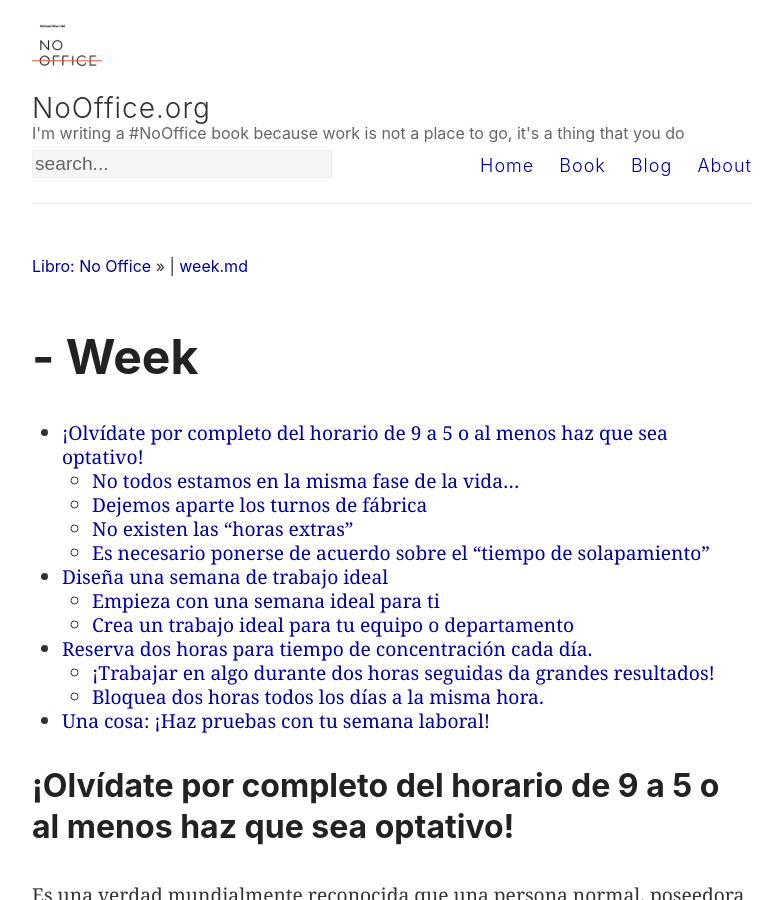
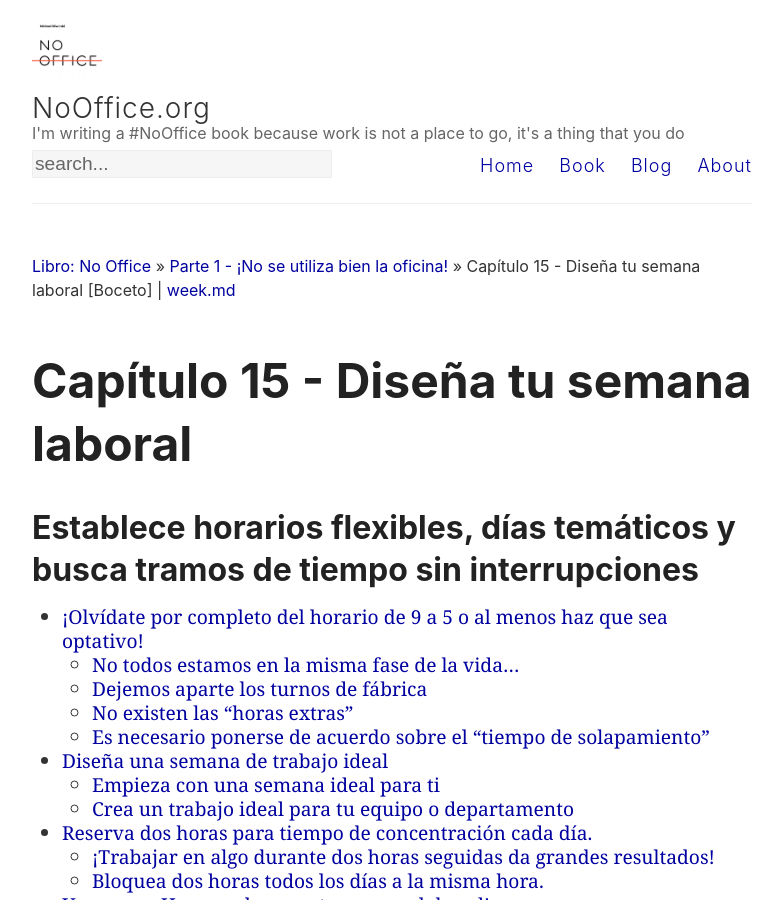
Before and after one commit to Nozbe/NoOffice.org, a Jekyll site: the page built from _es/week.md, in a window 1280 px wide and 900 px high. Shown: the whole window, without its empty margins (248-1030 px from the left). Built offline with Jekyll 4.4.1, drawn with Linux system fonts in a browser that asks for light colours; some of the changed lines change nothing that is shown; some of the changed text lies outside the part shown.

Commit message:
Update week.md

```diff
--- a/_es/week.md
+++ b/_es/week.md
@@ -1,7 +1,7 @@
 ---
-parte: one
-título: Diseña tu semana laboral
-subtítulo: "Establece horarios flexibles, días temáticos y busca tramos de tiempo sin interrupciones"
+part: one
+title: Diseña tu semana laboral
+subtitle: "Establece horarios flexibles, días temáticos y busca tramos de tiempo sin interrupciones"
 ---
 
 * TOC
```
